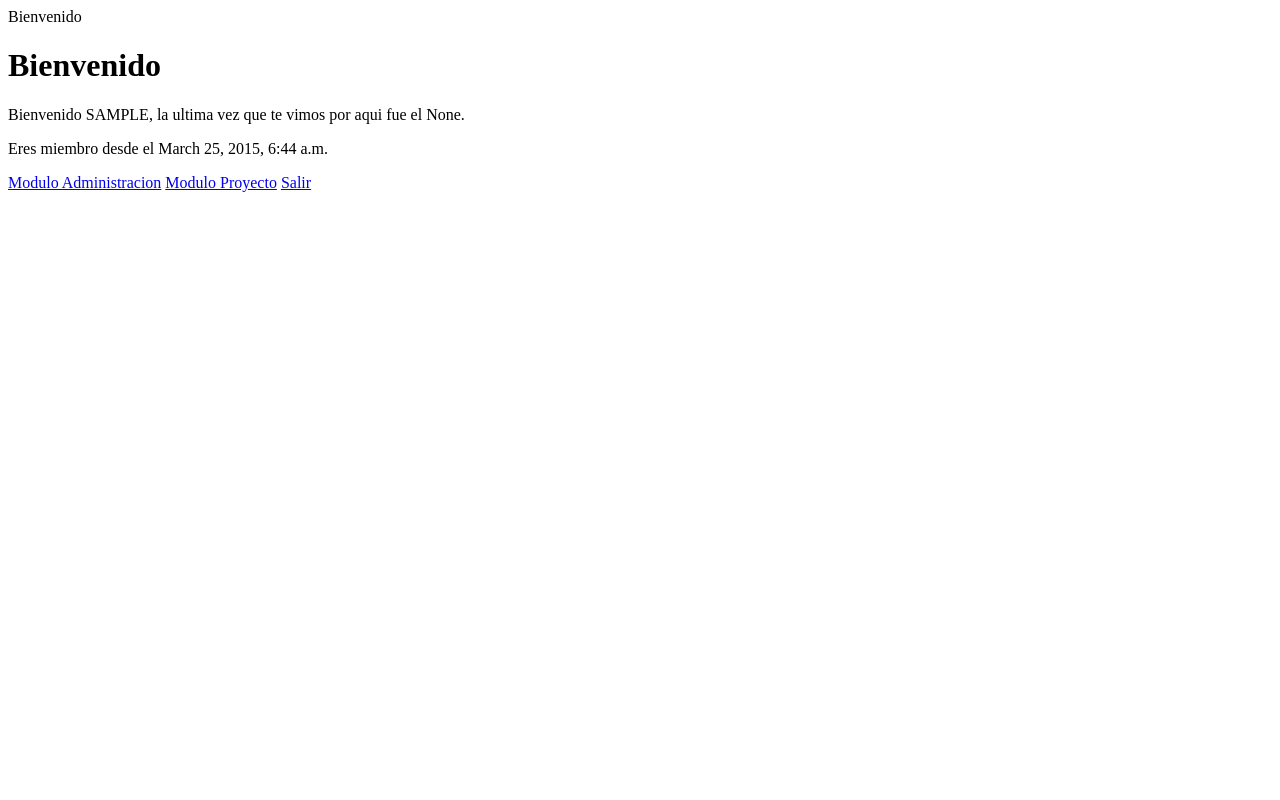
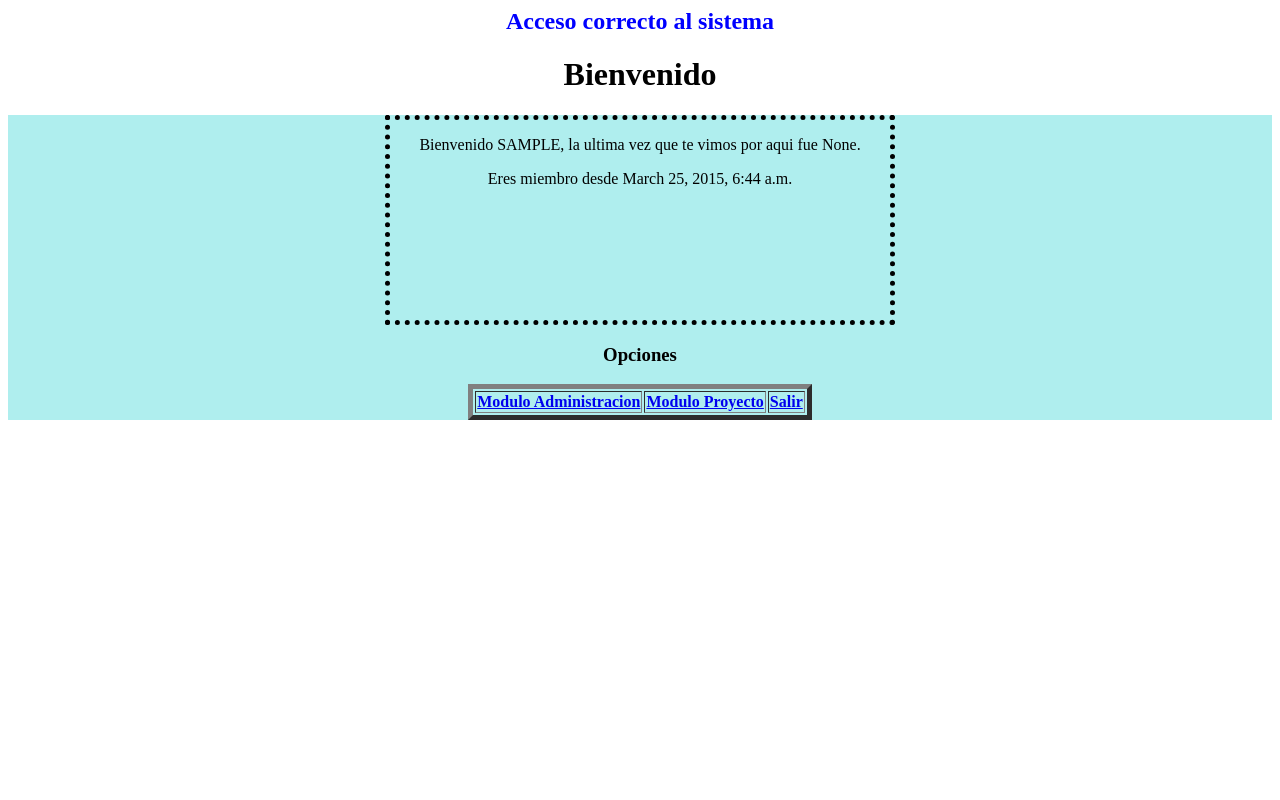
Before and after one commit to onaczel/test_git2, a Django app: page /apps/privado/ in a window 1280 px wide. Run offline with Django 3.2, Linux system fonts and the light colour scheme; the visitor is signed in with stand-in values (Sample User, id 1); parts of the project's set-up code (start-up, migrations or seed data) failed here and were passed over.

Commit message:
se modifico el html

```diff
--- a/sgpa/apps/templates/apps/privado.html
+++ b/sgpa/apps/templates/apps/privado.html
@@ -1,11 +1,41 @@
-{% block titulo %}Bienvenido{% endblock %}
+
+{% block titulo %}
+<title>SGPA</title>
+
+<center>
+	<div style="color: blue">
+		<h2>Acceso correcto al sistema</h2>
+	</div>
+</center>
+
+{% endblock %}
+
 {% block encabezado %}
+<center>
 	<h1>Bienvenido</h1>
+</center>
+
 {% endblock %}
-{% block contenido %}
-	<p>Bienvenido {{usuario.username|upper}}, la ultima vez que te vimos por aqui fue el {{usuario.last_login}}.</p>
-	<p>Eres miembro desde el {{usuario.date_joined}}</p>
-	<a href="/apps/modadmin">Modulo Administracion</a>
-	<a href="/apps/modproyecto">Modulo Proyecto</a>
-	<a href="/apps/cerrar">Salir</a>
-{% endblock %}
+
+
+
+<div style="background-color: #AFEEEE;">
+	{% block contenido %}
+
+	<center>
+		<div
+			style="border: 2px; width: 500; height: 200; border-style: dotted; border-width: 5px;">
+			<p>Bienvenido {{usuario.username|upper}}, la ultima vez que te
+				vimos por aqui fue {{usuario.last_login}}.</p>
+			<p>Eres miembro desde {{usuario.date_joined}}</p>
+		</div>
+		<h3>Opciones</h3>
+		<table border="5">
+			<td><strong><a href="/apps/modadmin">Modulo Administracion</a></strong></td>
+			<td><strong><a href="/apps/modproyecto">Modulo Proyecto</a></strong></td>
+			<td><strong><a href="/apps/cerrar">Salir</a></strong></td>
+		</table>
+	</center>
+
+	{% endblock %}
+</div>
```
